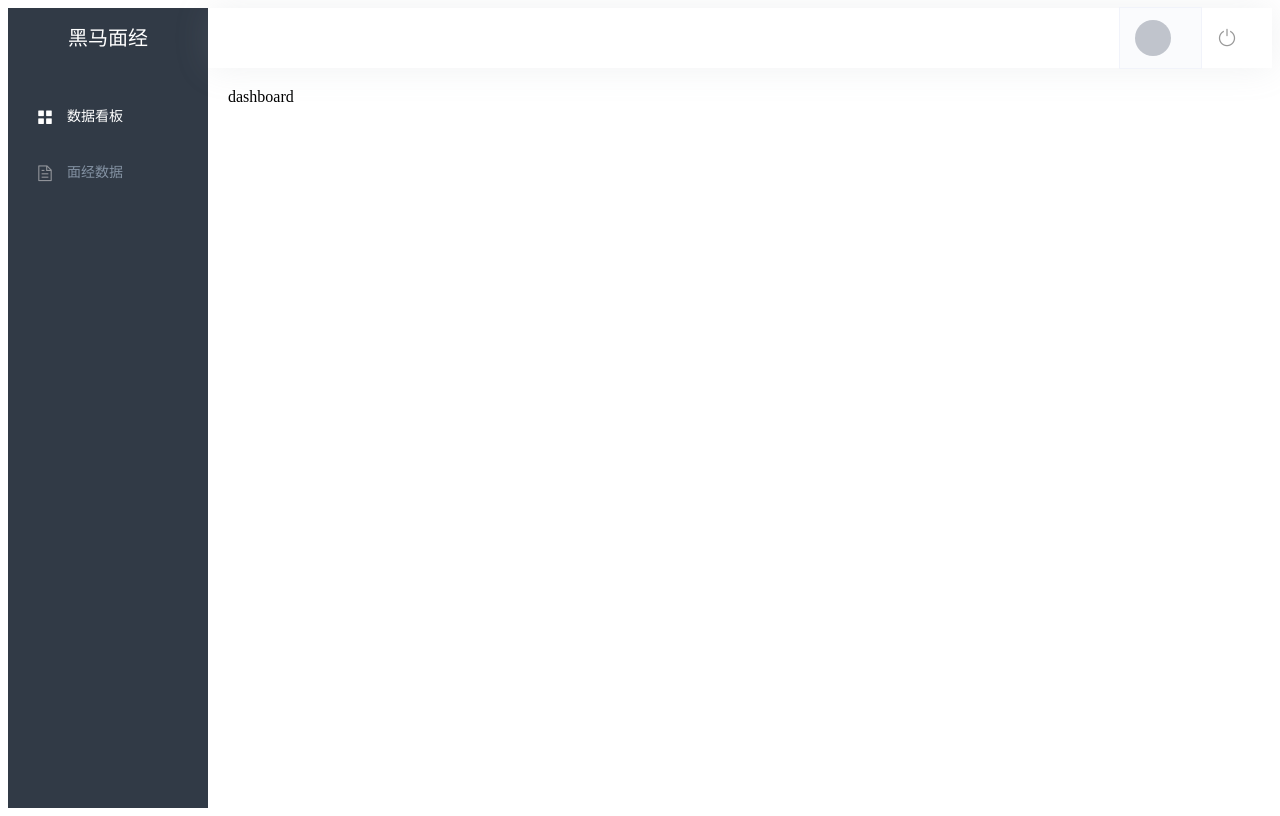
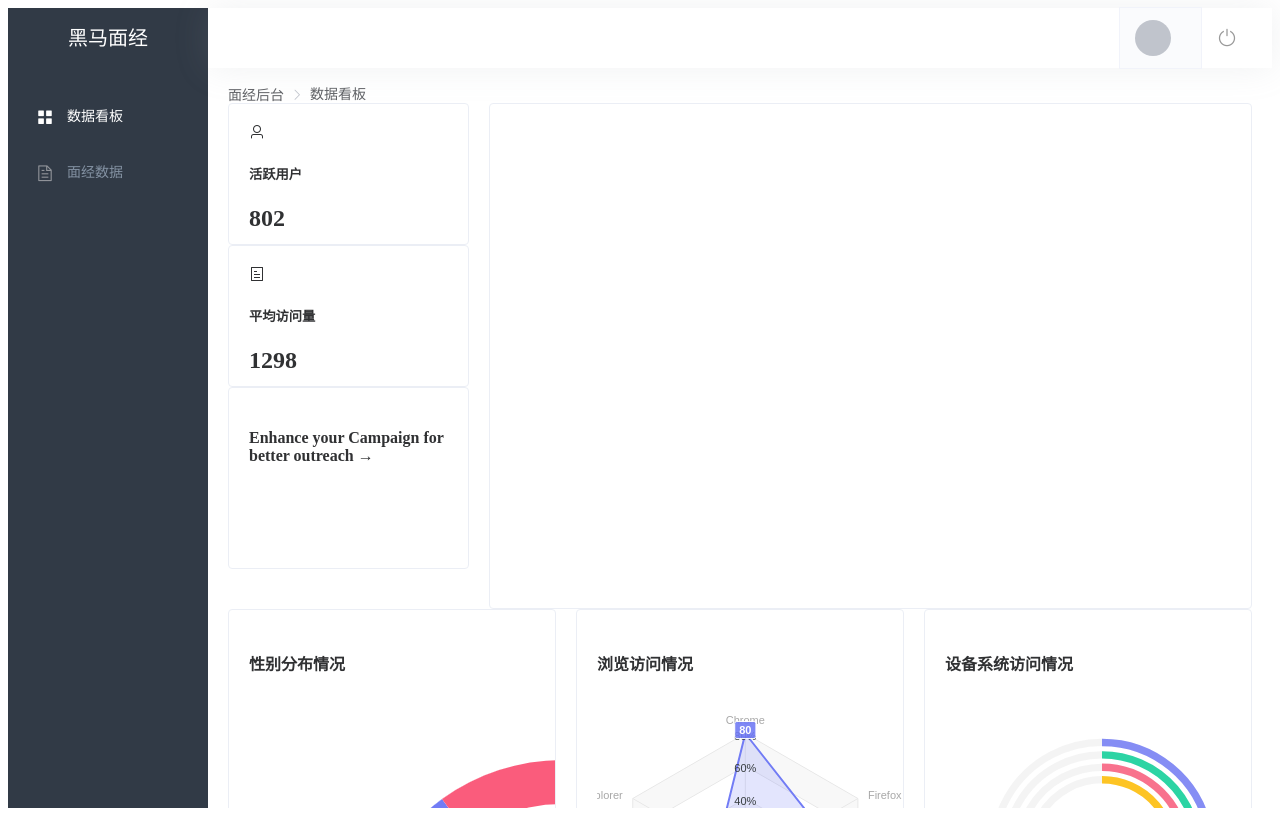
Before and after one commit to Hailie17/mianjinpc, a Vue app: page /dashboard in a window 1280 px wide. Built offline with nearby package versions, Linux system fonts and the light colour scheme; no server answers.

Commit message:
layout 页面

```diff
--- a/package.json
+++ b/package.json
@@ -10,6 +10,7 @@
   "dependencies": {
     "axios": "^1.6.8",
     "core-js": "^3.8.3",
+    "echarts": "^5.5.0",
     "element-ui": "^2.15.14",
     "vue": "^2.6.14",
     "vue-router": "^3.5.1",
--- a/src/views/dashboard/index.vue
+++ b/src/views/dashboard/index.vue
@@ -1,5 +1,53 @@
 <template>
-  <div class="">dashboard</div>
+  <div class="dashboard-page">
+    <el-breadcrumb separator-class="el-icon-arrow-right">
+      <el-breadcrumb-item>面经后台</el-breadcrumb-item>
+      <el-breadcrumb-item>数据看板</el-breadcrumb-item>
+    </el-breadcrumb>
+    <el-row :gutter="20">
+      <el-col :span="6">
+        <el-card style="height: 140px" shadow="never">
+          <i class="el-icon-user"></i>
+          <h5 class="tit">活跃用户</h5>
+          <h2 class="num">802</h2>
+          <p class="tag"><i>↑ 5.23%</i> 最近一个月</p>
+        </el-card>
+        <el-card style="height: 140px" shadow="never">
+          <i class="el-icon-tickets"></i>
+          <h5 class="tit">平均访问量</h5>
+          <h2 class="num">1298</h2>
+          <p class="tag"><i class="red">↓ 8.56%</i> 截止最近一周</p>
+        </el-card>
+        <el-card class="row" style="height: 180px" shadow="never">
+          <h4>Enhance your Campaign for better outreach →</h4>
+          <img src="@/assets/img.svg" alt />
+        </el-card>
+      </el-col>
+      <el-col :span="18">
+        <el-card style="height: 504px" shadow="never">
+          <div ref="chartBox" class="chart-box" style="height: 500px"></div>
+        </el-card>
+      </el-col>
+      <el-col :span="8">
+        <el-card style="height: 420px" shadow="never">
+          <h4>性别分布情况</h4>
+          <img style="margin-top: 60px" src="@/assets/chart-03.png" alt />
+        </el-card>
+      </el-col>
+      <el-col :span="8">
+        <el-card style="height: 420px" shadow="never">
+          <h4>浏览访问情况</h4>
+          <img src="@/assets/chart-01.svg" alt />
+        </el-card>
+      </el-col>
+      <el-col :span="8">
+        <el-card style="height: 420px" shadow="never">
+          <h4>设备系统访问情况</h4>
+          <img style="margin-top: 20px" src="@/assets/chart-02.svg" alt />
+        </el-card>
+      </el-col>
+    </el-row>
+  </div>
 </template>
 
 <script setup></script>
```
Also changed, not shown: 1 other file (tests, documents, lock files or other folders).
